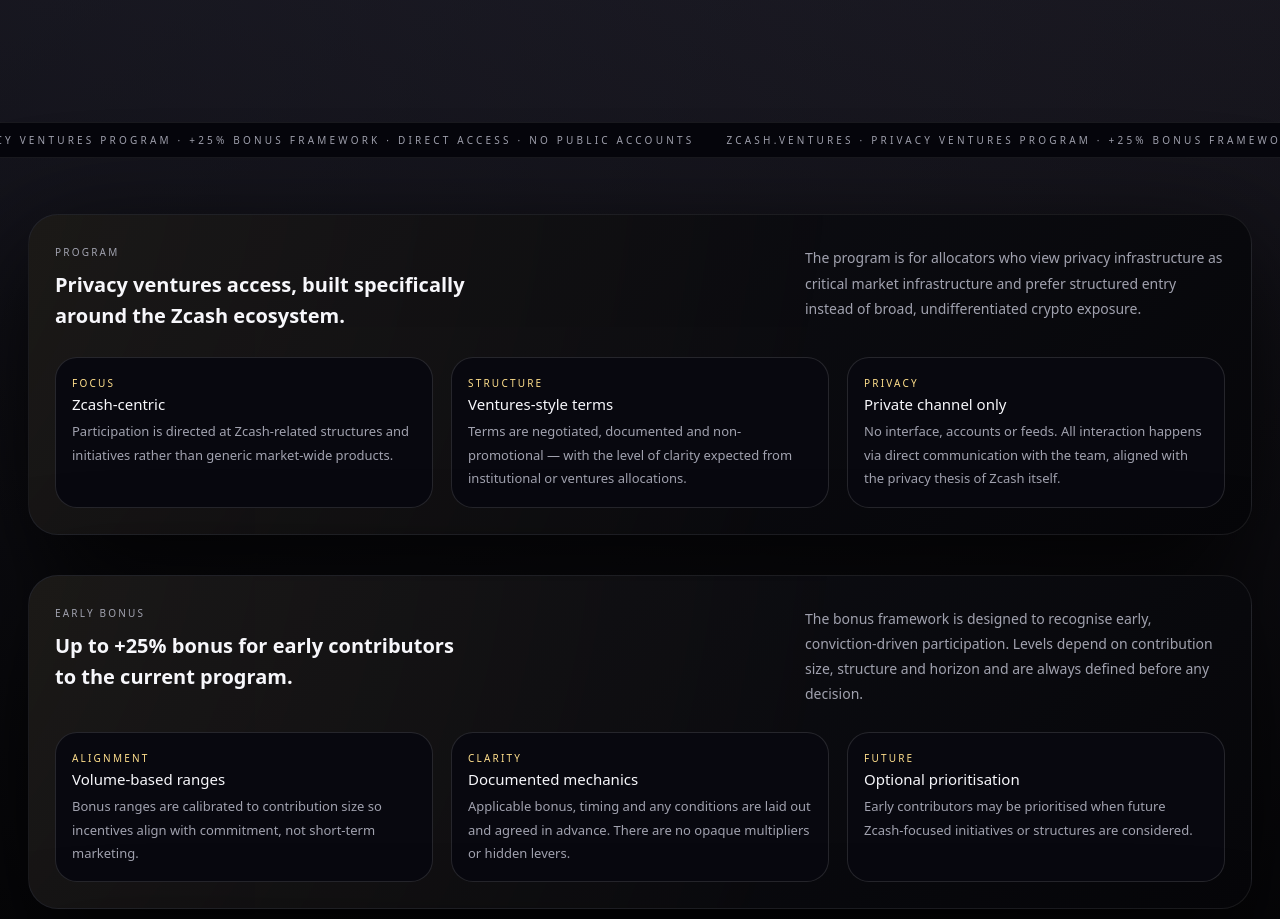
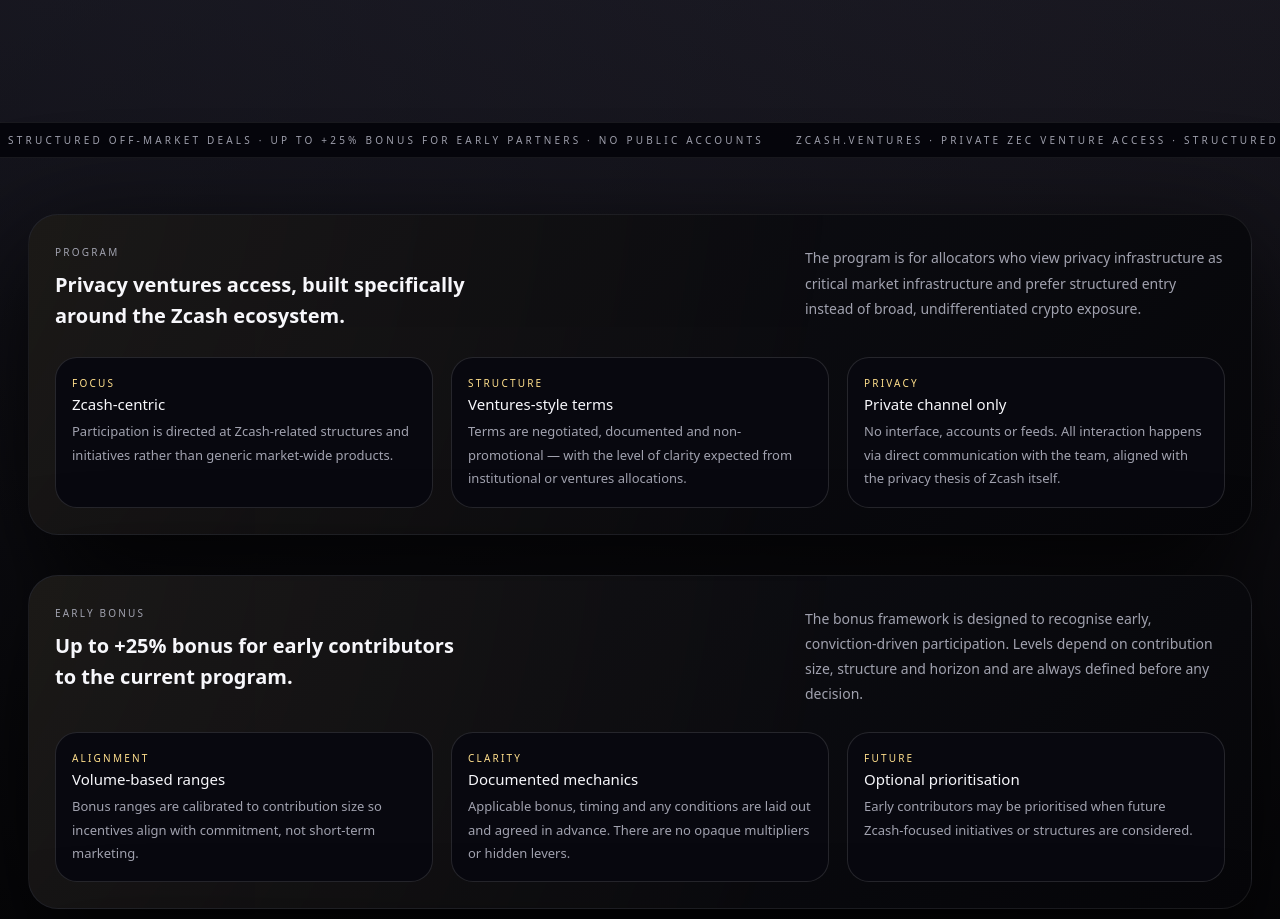
Before and after one commit to Gatsby01k/zcv-land, a Next.js app: page / in a window 1280 px wide. Shown: the part 840-1759 px from the top of the page. Built offline with nearby package versions, Linux system fonts and the light colour scheme.

Commit message:
Update Strip.tsx

```diff
--- a/components/sections/Strip.tsx
+++ b/components/sections/Strip.tsx
@@ -1,16 +1,16 @@
 export default function Strip() {
+  const text =
+    "ZCASH.VENTURES · PRIVATE ZEC VENTURE ACCESS · STRUCTURED OFF-MARKET DEALS · UP TO +25% BONUS FOR EARLY PARTNERS · NO PUBLIC ACCOUNTS";
+
   return (
-    <div className="strip">
+    <section className="strip">
       <div className="strip-inner">
-        <span>
-          ZCASH.VENTURES · PRIVACY VENTURES PROGRAM · +25% BONUS FRAMEWORK ·
-          DIRECT ACCESS · NO PUBLIC ACCOUNTS
-        </span>
-        <span>
-          ZCASH.VENTURES · PRIVACY VENTURES PROGRAM · +25% BONUS FRAMEWORK ·
-          DIRECT ACCESS · NO PUBLIC ACCOUNTS
-        </span>
+        <div className="strip-track">
+          <span>{text}</span>
+          <span>{text}</span>
+          <span>{text}</span>
+        </div>
       </div>
-    </div>
+    </section>
   );
 }
```
